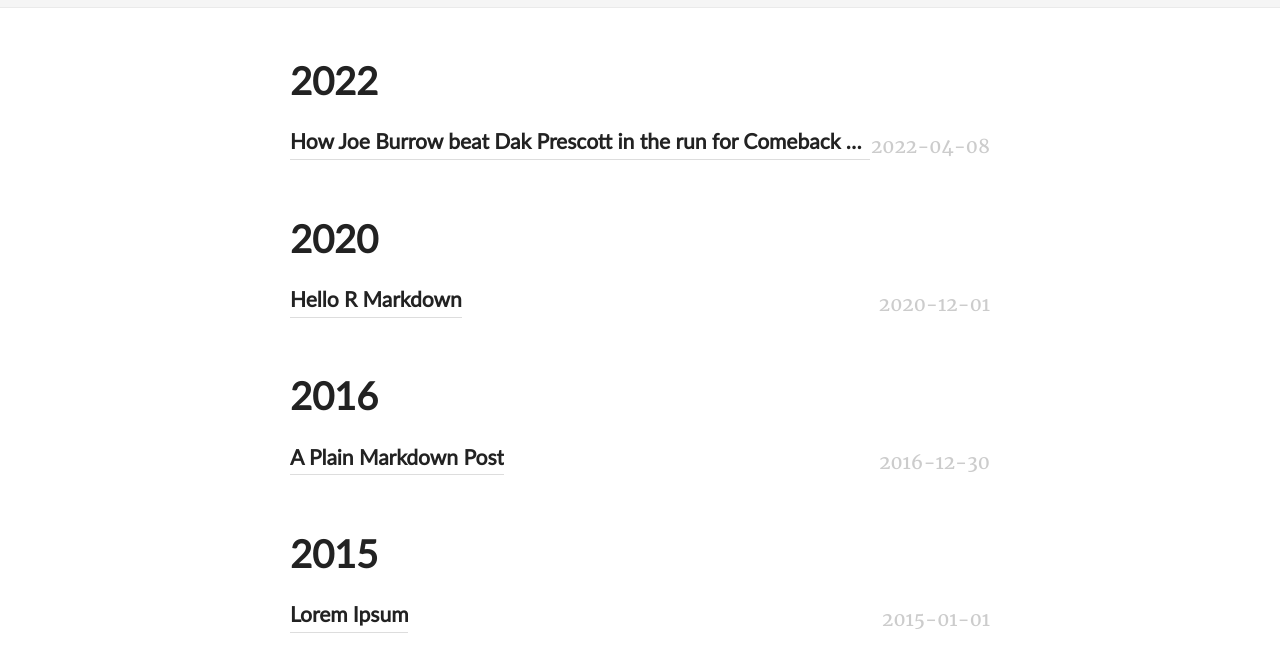
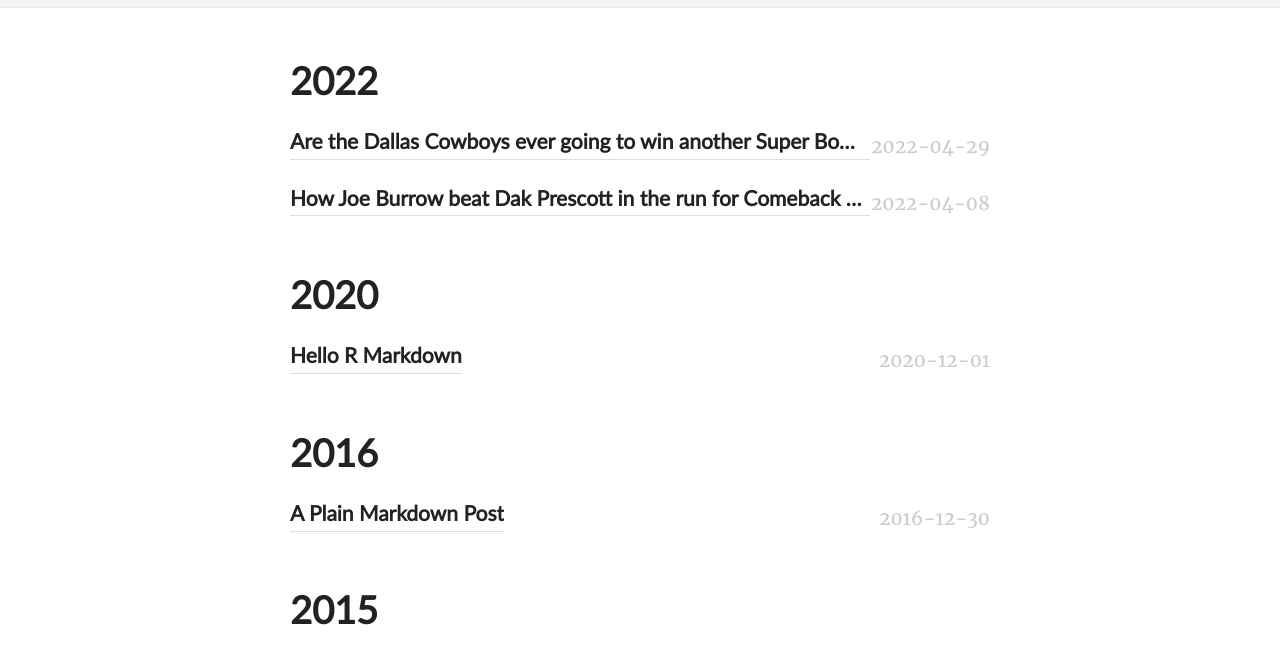
Before and after one commit to ashleybeckman6/ashleybeckman6.github.io, a plain HTML site: page post/index.html in a window 1280 px wide. Shown: the part 65-716 px from the top of the page. Drawn offline with Linux system fonts and the light colour scheme.

Commit message:
Update index.html

```diff
--- a/post/index.html
+++ b/post/index.html
@@ -65,6 +65,13 @@
     <h2 class="archive-title">2022</h2>
 
     <article class="archive-item">
+      <a href="/2022/04/29/are-the-dallas-cowboys-ever-going-to-win-another-super-bowl-and-secure-a-sixtth-ring/" class="archive-item-link">Are the Dallas Cowboys ever going to win another Super Bowl and secure a sixtth ring? </a>
+      <span class="archive-item-date">
+        2022-04-29
+      </span>
+    </article>
+
+    <article class="archive-item">
       <a href="/2022/04/08/how-joe-burrow-beat-dak-prescott-in-the-run-for-comeback-player-of-the-year/" class="archive-item-link">How Joe Burrow beat Dak Prescott in the run for Comeback Player of the Year  </a>
       <span class="archive-item-date">
         2022-04-08
```
